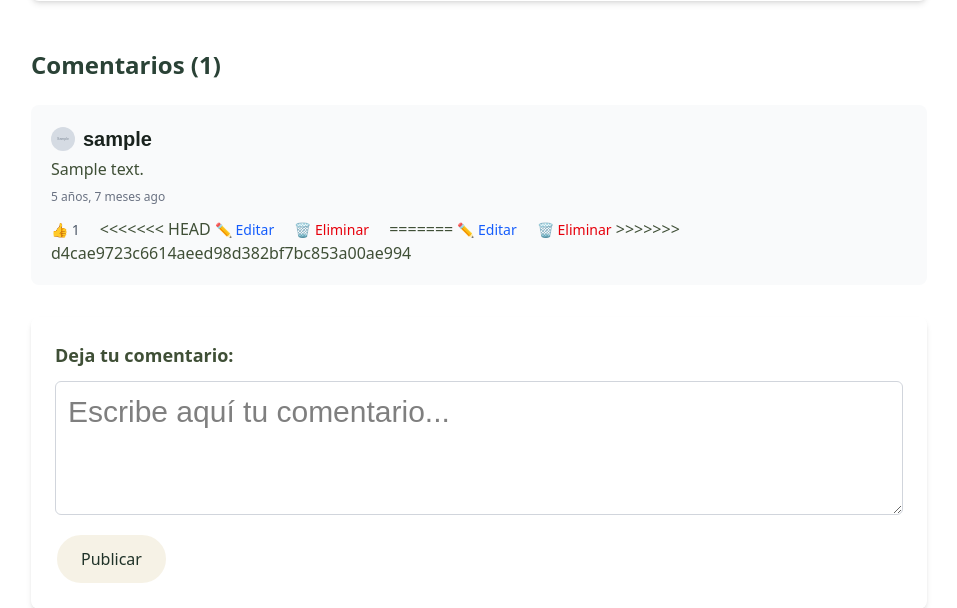
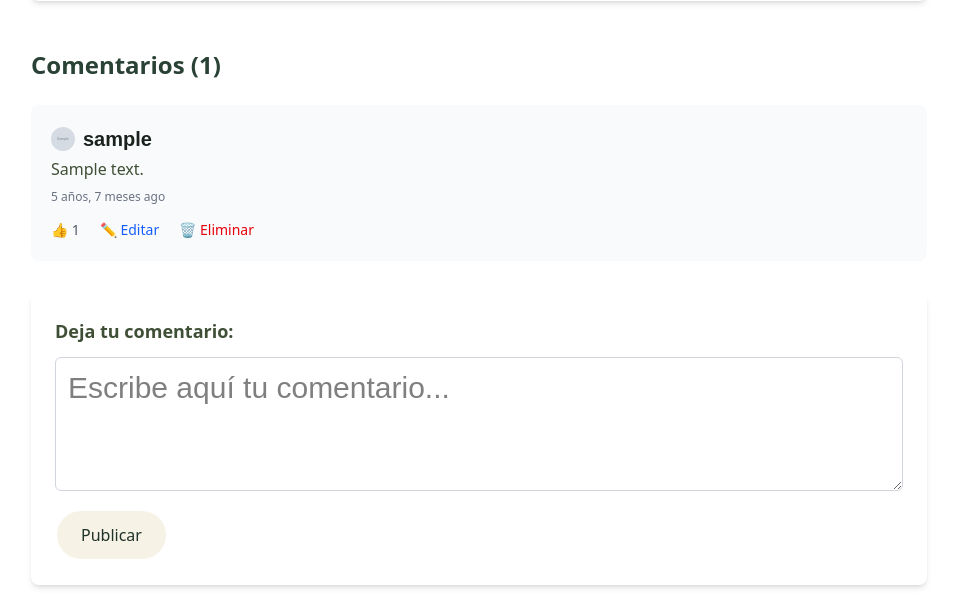
Before and after one commit to GerardoEMontenegro/IkigaiSense, a Django app: a page that uses blog/templates/post/post_detail.html in a window 1280 px wide. Shown: the part 1540-2148 px from the top of the page, without its empty margins (161-1118 px from the left). Run offline with Django 5.2, Linux system fonts and the light colour scheme; a user stored in the database is signed in; tables that the repository leaves empty hold one stand-in row (values such as "Sample post"); grey boxes marked "Sample" are stand-in pictures; some libraries are stand-ins or nearby versions; some web fonts are replaced.

Commit message:
remove unused permission checks and comment management logic from PostEditView and post_detail template

```diff
--- a/blog/apps/post/views.py
+++ b/blog/apps/post/views.py
@@ -11,10 +11,6 @@ from apps.post.forms import PostForm, PostFilterForm, CategoryForm
 from apps.post.models import Post, Comment, Rating, Category, PostImage
 from apps.comments.forms import CommentForm
 from .forms import ImageFormSet
-from django.http import HttpResponseForbidden
-from django.contrib.auth.decorators import permission_required
-from rest_framework.permissions import IsAuthenticated
-from rest_framework import permissions, viewsets
 
 class PostListView(ListView):
     model = Post
@@ -222,11 +218,6 @@ class PostEditView(LoginRequiredMixin, UserPassesTestMixin, UpdateView):
     slug_url_kwarg = 'slug'
     slug_field = 'slug'
 
-    def post_detail(request, pk):
-        post = get_object_or_404(Post, pk=pk)
-        if request.user != post.author and not request.user.is_superuser:
-            return HttpResponseForbidden("No tienes permiso para editar este post")
-
     def test_func(self):
         post = self.get_object()
         return (
@@ -268,24 +259,6 @@ class PostEditView(LoginRequiredMixin, UserPassesTestMixin, UpdateView):
     def get_success_url(self):
         return reverse('post:post_detail', kwargs={'slug': self.object.slug})
 
-class IsAuthorOrReadOnly(permissions.BasePermission):
-    def has_object_permission(self, request, view, obj):
-        if request.method in permissions.SAFE_METHODS:
-            return True
-        return obj.author == request.user or request.user.is_staff
-
-class PostViewSet(viewsets.ModelViewSet):
-    permission_classes = [IsAuthenticated, IsAuthorOrReadOnly]
-
-class IsOwnerOrReadOnly(IsAuthenticated):
-    def has_object_permission(self, request, view, obj):
-        if request.method in permissions.SAFE_METHODS:
-            return True
-        return obj.author == request.user
-    def has_object_permission(self, request, view, obj):
-      if request.method in ['GET', 'POST', 'PUT', 'DELETE']:
-        return obj.author == request.user or request.user.is_staff
-      return False
 
 
 class PostDeleteView(LoginRequiredMixin, UserPassesTestMixin, DeleteView):
--- a/blog/templates/post/post_detail.html
+++ b/blog/templates/post/post_detail.html
@@ -118,22 +118,6 @@
                             👍 <span class="likes-count">{{ comment.likes.count }}</span>
                         </button>
 
-<<<<<<< HEAD
-                               {% if user == comment.author or user.is_collaborator or user.is_admin %}
-                                    <a href="{% url 'comments:comment_edit' pk=comment.id %}"
-                                        class="text-blue-600 hover:underline text-sm">
-                                    ✏️ Editar</a>
-                                {% endif %}
-                                {% if user == comment.author or user.is_admin or user.is_superuser %}
-                                <form method="post"
-                                    action="{% url 'comments:comment_delete' pk=comment.id %}"
-                                    style="display: inline;"
-                                    onsubmit="return confirm('¿Deseas eliminar este comentario?')">
-                                    {% csrf_token %}
-                                    <button type="submit" class="text-red-600 hover:underline text-sm">🗑️ Eliminar</button>
-                                </form>
-                                {% endif %}
-=======
                         {% if user == comment.author or user.is_collaborator or user.is_admin %}
                                     <a href="{% url 'comments:comment_edit' pk=comment.id %}"
                                         class="text-blue-600 hover:underline text-sm">
@@ -149,7 +133,6 @@
                                 <button type="submit" class="text-red-600 hover:underline text-sm">🗑️ Eliminar</button>
                             </form>
                             {% endif %}
->>>>>>> d4cae9723c6614aeed98d382bf7bc853a00ae994
                     </div>
             {% empty %}
                 <p class="text-gray-600 text-sm">No hay comentarios aún. ¡Sé el primero en comentar!</p>
```
